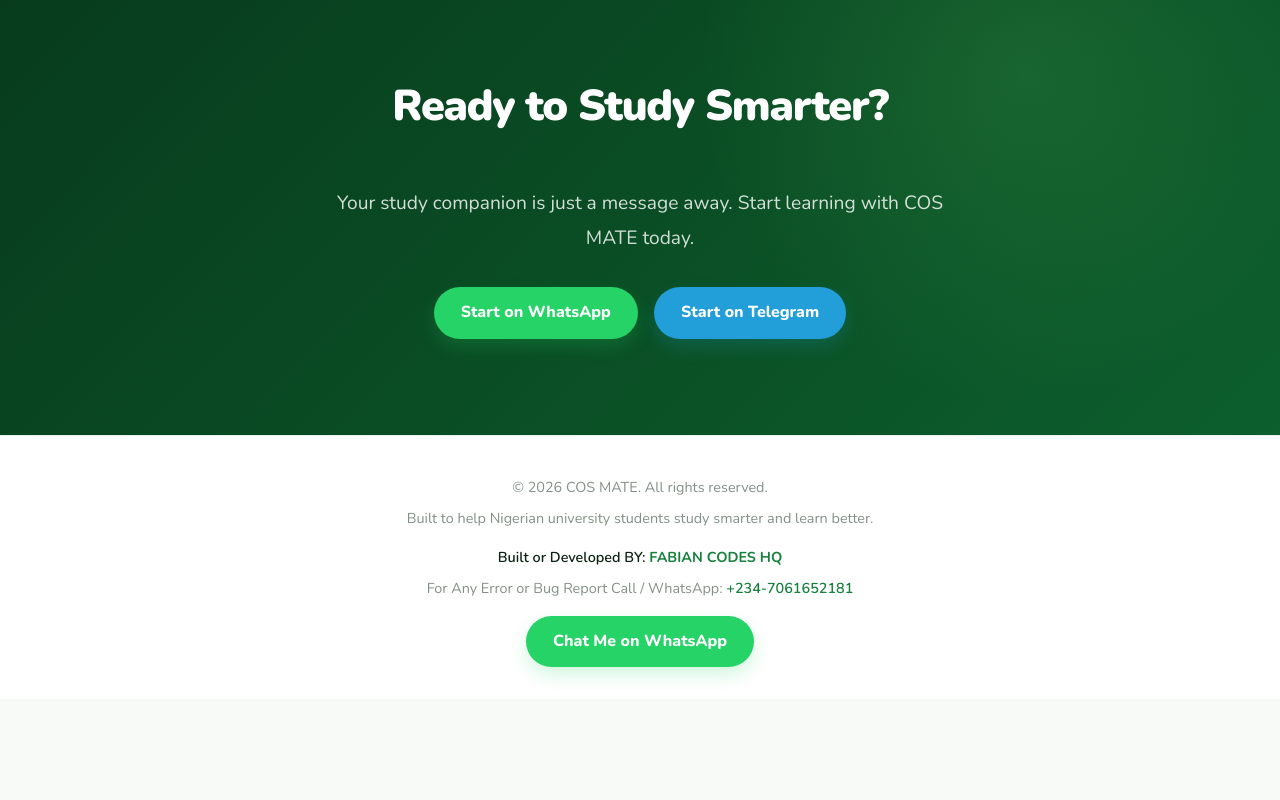
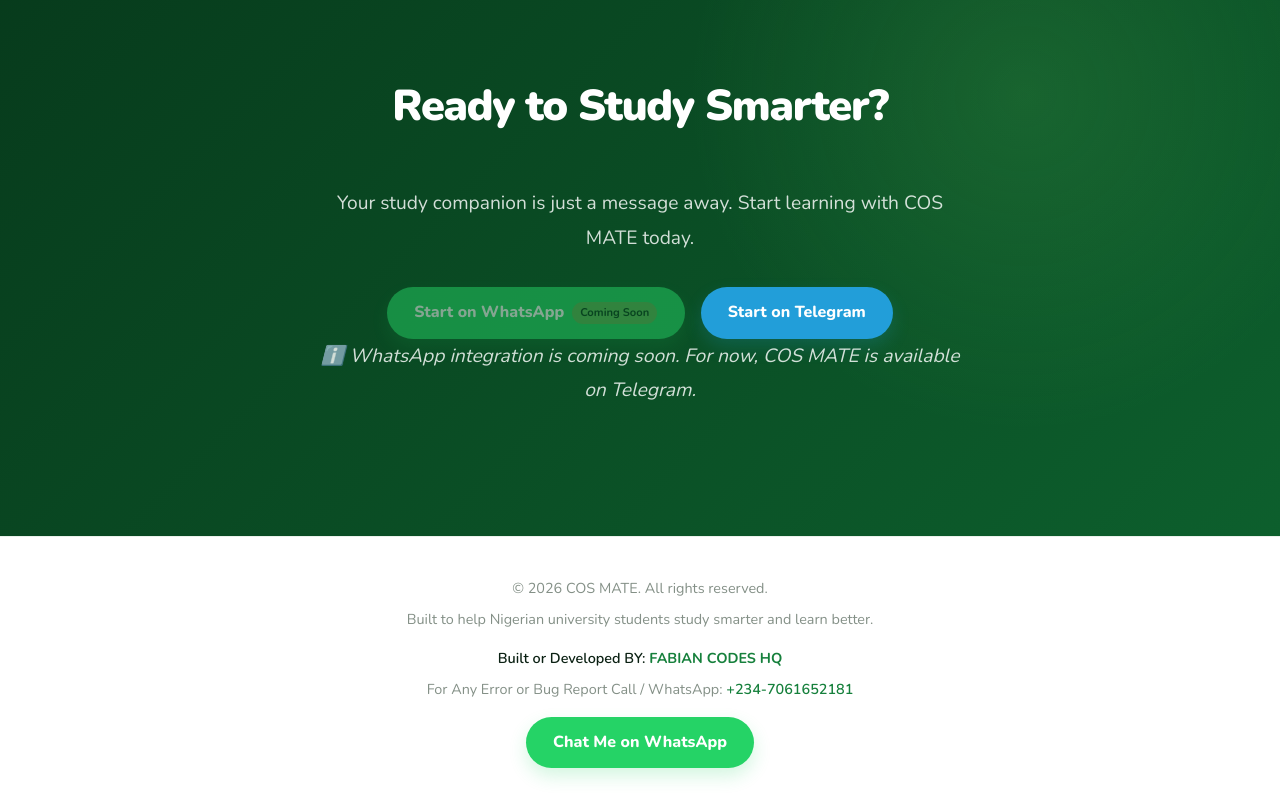
Before and after one commit to mac-handel999/cos-mate-Ai, a website: page public/index.html in a window 1280 px wide. Shown: the part 1859-2659 px from the top of the page. Before the commit the page ends 2558 px from the top, so only its background shows below. Drawn offline with nearby package versions, Linux system fonts and the light colour scheme; no server answers.

Commit message:
Add WhatsApp coming soon notice on home page

```diff
--- a/public/css/style.css
+++ b/public/css/style.css
@@ -527,6 +527,32 @@ button:focus-visible {
     outline-offset: 4px;
 }
 
+/* Coming Soon badge */
+.coming-soon {
+    font-size: 0.7rem;
+    background: var(--accent);
+    color: var(--primary-deep);
+    padding: 0.15rem 0.5rem;
+    border-radius: 999px;
+    margin-left: 0.5rem;
+    font-weight: 700;
+}
+
+/* Disabled button */
+.btn.disabled {
+    opacity: 0.5;
+    cursor: not-allowed;
+    pointer-events: none;
+}
+
+/* Platform notice */
+.platform-notice {
+    margin-top: 1.5rem;
+    font-size: 0.9rem;
+    color: rgba(255, 255, 255, 0.85);
+    font-style: italic;
+}
+
 /* ========================================================= RESPONSIVE ========================================================= */
 @media (max-width: 768px) {
     .container {
--- a/public/index.html
+++ b/public/index.html
@@ -75,8 +75,7 @@
                         <article class="feature-card">
                             <div class="feature-icon" aria-hidden="true"> 📱 </div>
                             <h3> Study Anywhere </h3>
-                            <p> Access COS MATE through Telegram, WhatsApp, and the web so your study companion is
-                                always within reach. </p>
+                            <p> Access COS MATE through Telegram so your study companion is always within reach. WhatsApp support is coming soon. </p>
                         </article>
                     </div>
                 </div>
@@ -114,11 +113,15 @@
                 <div class="container">
                     <h2 id="contact-title"> Ready to Study Smarter? </h2>
                     <p> Your study companion is just a message away. Start learning with COS MATE today. </p>
-                    <div class="contact-buttons"> <a href="#" class="btn btn-whatsapp" id="whatsappButton"
-                            aria-label="Start studying with COS MATE on WhatsApp"> Start on WhatsApp </a> <a
-                            class="btn btn-telegram" id="telegramButton" href="https://t.me/Cos_mate_bot"
+                    <div class="contact-buttons">
+                        <a class="btn btn-whatsapp disabled" aria-disabled="true" title="WhatsApp integration coming soon">
+                            Start on WhatsApp <span class="coming-soon">Coming Soon</span>
+                        </a>
+                        <a class="btn btn-telegram" id="telegramButton" href="https://t.me/Cos_mate_bot"
                             target="_blank" rel="noopener noreferrer"
-                            aria-label="Start studying with COS MATE on Telegram"> Start on Telegram </a> </div>
+                            aria-label="Start studying with COS MATE on Telegram"> Start on Telegram </a>
+                    </div>
+                    <p class="platform-notice"> ℹ️ WhatsApp integration is coming soon. For now, COS MATE is available on Telegram. </p>
                 </div>
             </section>
         </main>
@@ -128,9 +131,9 @@
                 <p> &copy; 2026 COS MATE. All rights reserved. </p>
                 <p> Built to help Nigerian university students study smarter and learn better. </p>
                 <p class="credit"> Built or Developed BY: <strong>FABIAN CODES HQ</strong> </p>
-                <p class="contact-info"> For Any Error or Bug Report Call / WhatsApp: <a href="https://wa.me/2347061652181" target="_blank" rel="noopener noreferrer"> +234-7061652181 </a> </p>
+                <p class="contact-info"> For Any Error or Bug Report Call / WhatsApp: <a href="https://wa.me/+2347061652181" target="_blank" rel="noopener noreferrer"> +234-7061652181 </a> </p>
                 <div class="footer-buttons">
-                    <a href="https://wa.me/2347061652181?text=Hello%20COS%20MATE%20team,%20I%20need%20help" class="btn btn-whatsapp" target="_blank" rel="noopener noreferrer"> Chat Me on WhatsApp </a>
+                    <a href="https://wa.me/+2347061652181?text=Hello%20COS%20MATE%20team,%20I%20need%20help%20with,%20" class="btn btn-whatsapp" target="_blank" rel="noopener noreferrer"> Chat Me on WhatsApp </a>
                 </div>
             </div>
         </footer>
```
